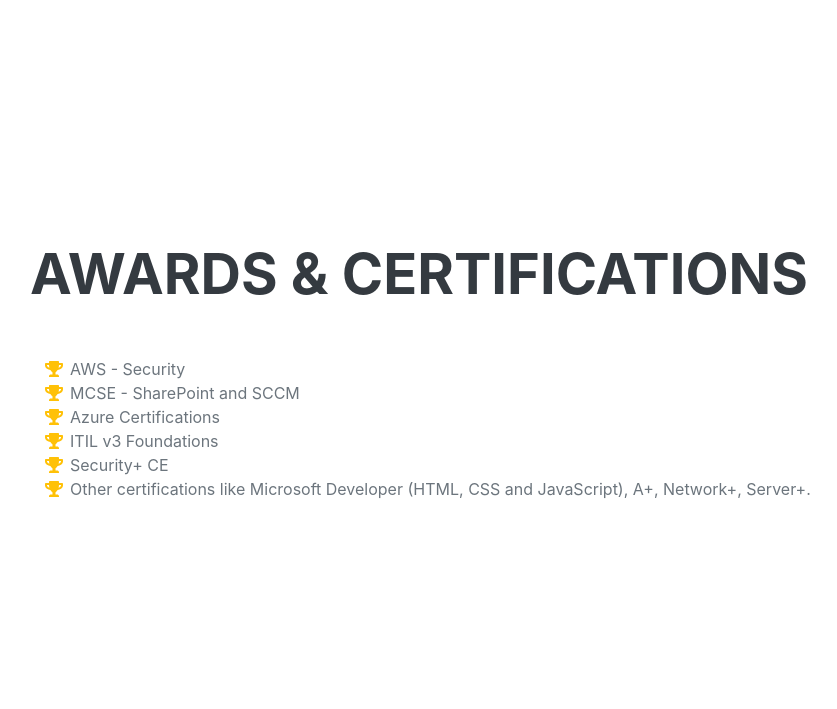
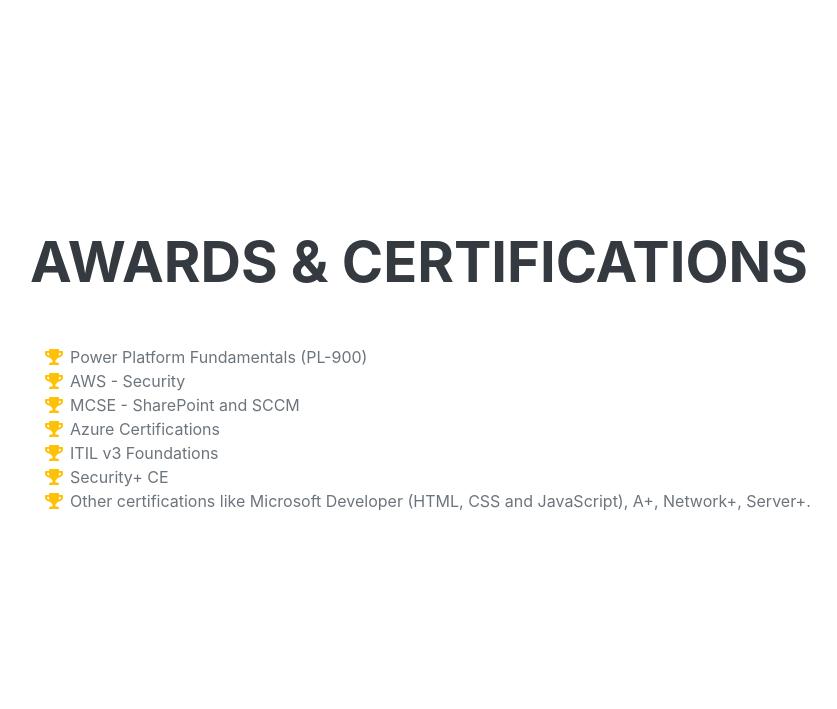
Before and after one commit to cutlerwater/ResumeFlash, a Flask app: page / in a window 1280 px wide. Shown: the part 4586-5295 px from the top of the page, without its empty margins (290-1127 px from the left). Run offline with Flask 2, Linux system fonts and the light colour scheme; some libraries are stand-ins or nearby versions; some web fonts are replaced.

Commit message:
adding certification

```diff
--- a/templates/index.html
+++ b/templates/index.html
@@ -181,6 +181,10 @@
                     <ul class="fa-ul mb-0">
                         <li>
                             <span class="fa-li"><i class="fas fa-trophy text-warning"></i></span>
+                            Power Platform Fundamentals (PL-900)
+                        </li>
+                        <li>
+                            <span class="fa-li"><i class="fas fa-trophy text-warning"></i></span>
                             AWS - Security
                         </li>
                         <li>
```
